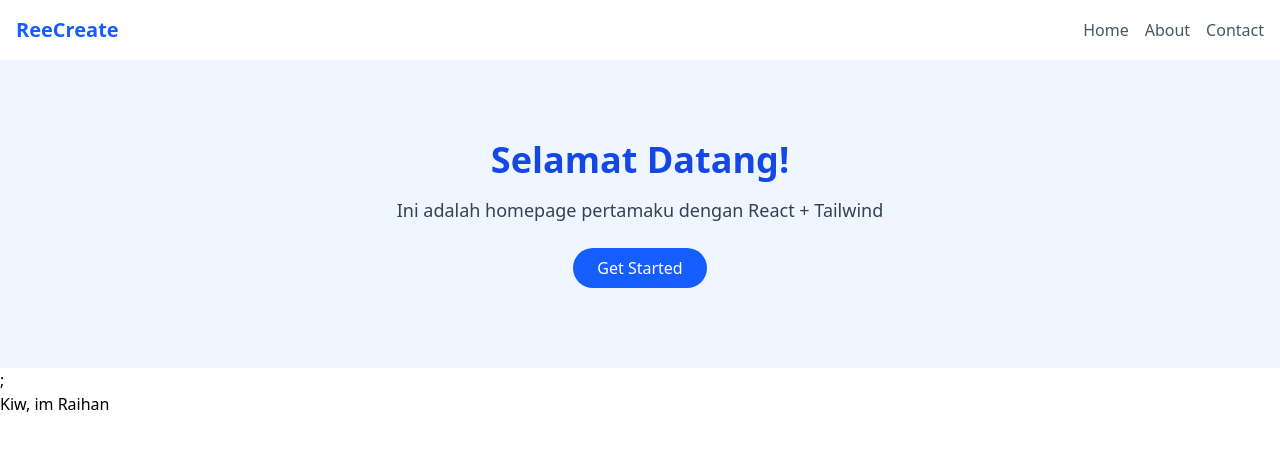
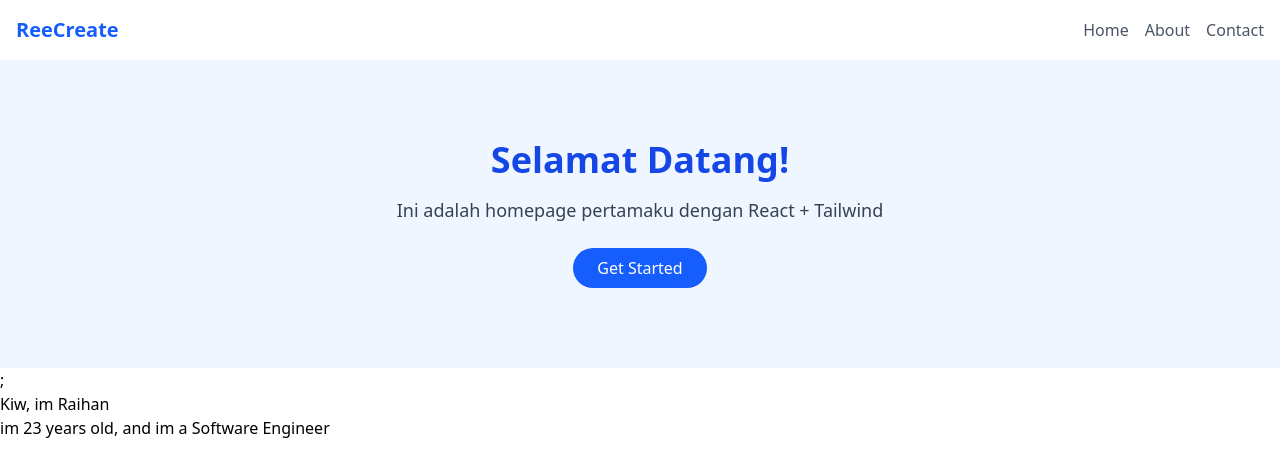
Before and after one commit to rehanzhaky/ReactVite-Mastery, a React (Vite) app: page / in a window 1280 px wide. Shown: the top 476 px of the page. Built offline with nearby package versions, Linux system fonts and the light colour scheme.

Commit message:
mod: Destructuring Props

```diff
--- a/src/App.jsx
+++ b/src/App.jsx
@@ -2,6 +2,7 @@ import React from 'react'
 import Navbar from './components/Navbar'
 import Hero from './components/Hero'
 import Props from './components/Props'
+import DestructuringProps from './components/DestructuringProps'
 
 const App = () => {
   return (
@@ -9,6 +10,7 @@ const App = () => {
         <Navbar />
         <Hero />
         <Props name="Raihan" message="Kiw, im " />
+        <DestructuringProps age="23" job="Software Engineer"/>
     </>
   )
 }
--- /dev/null
+++ b/src/components/DestructuringProps.jsx
@@ -0,0 +1,12 @@
+import React from 'react'
+
+// Destructuring props, bukan punya react basicall ini teknik di Javascript
+const DestructuringProps = ({age, job}) => {
+  return (
+    <div>
+      <h1>im {age} years old, and im a {job}</h1>
+    </div>
+  )
+}
+
+export default DestructuringProps
--- a/src/components/Props.jsx
+++ b/src/components/Props.jsx
@@ -1,12 +1,11 @@
 import React from "react";
 
+// Apa itu Props?
 const Props = (props) => {
   return (
-    <>
-      <h1>
-        {props.message} {props.name}
-      </h1>
-    </>
+    <div>
+      <h1>{props.message} {props.name}</h1>
+    </div>
   );
 };
 
```
